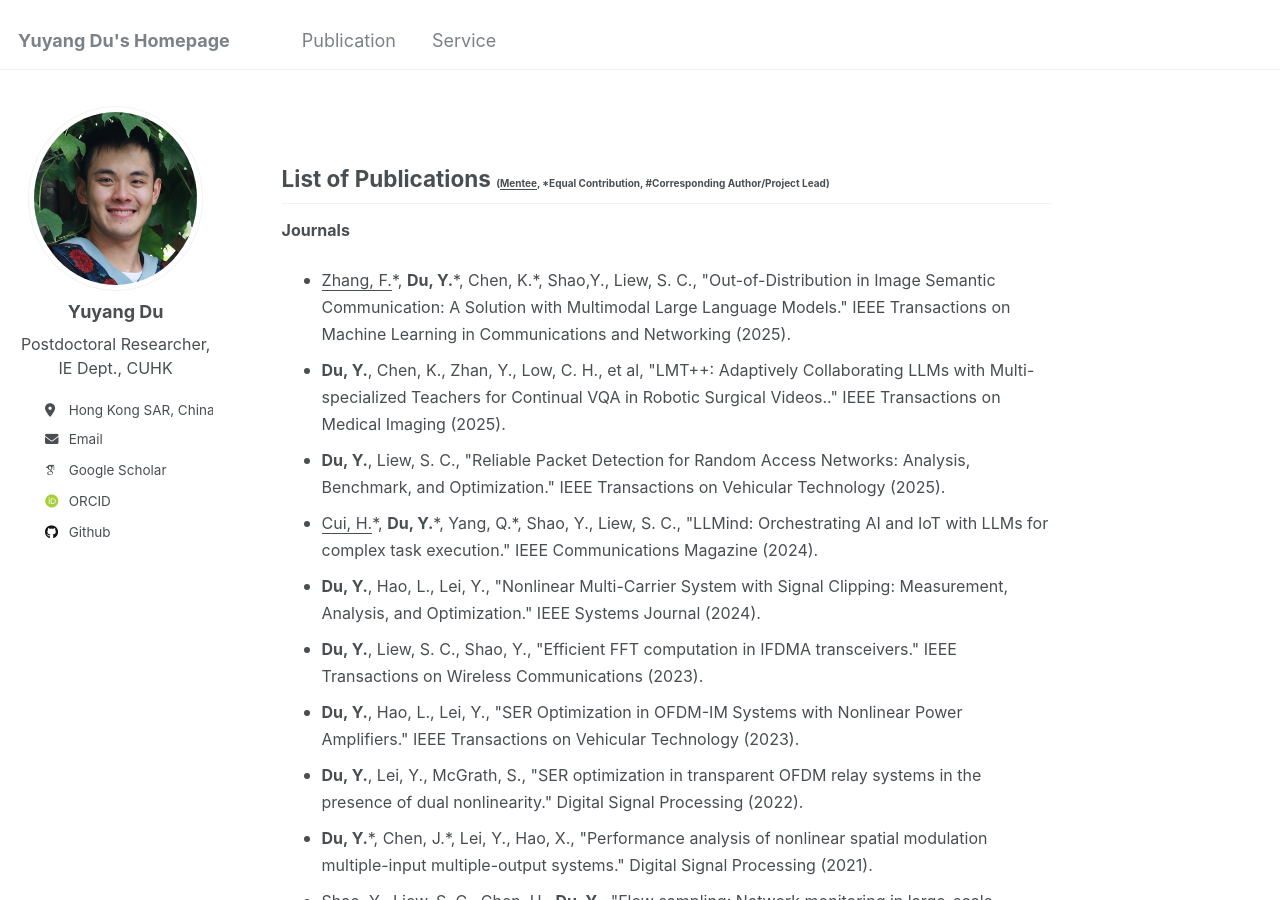
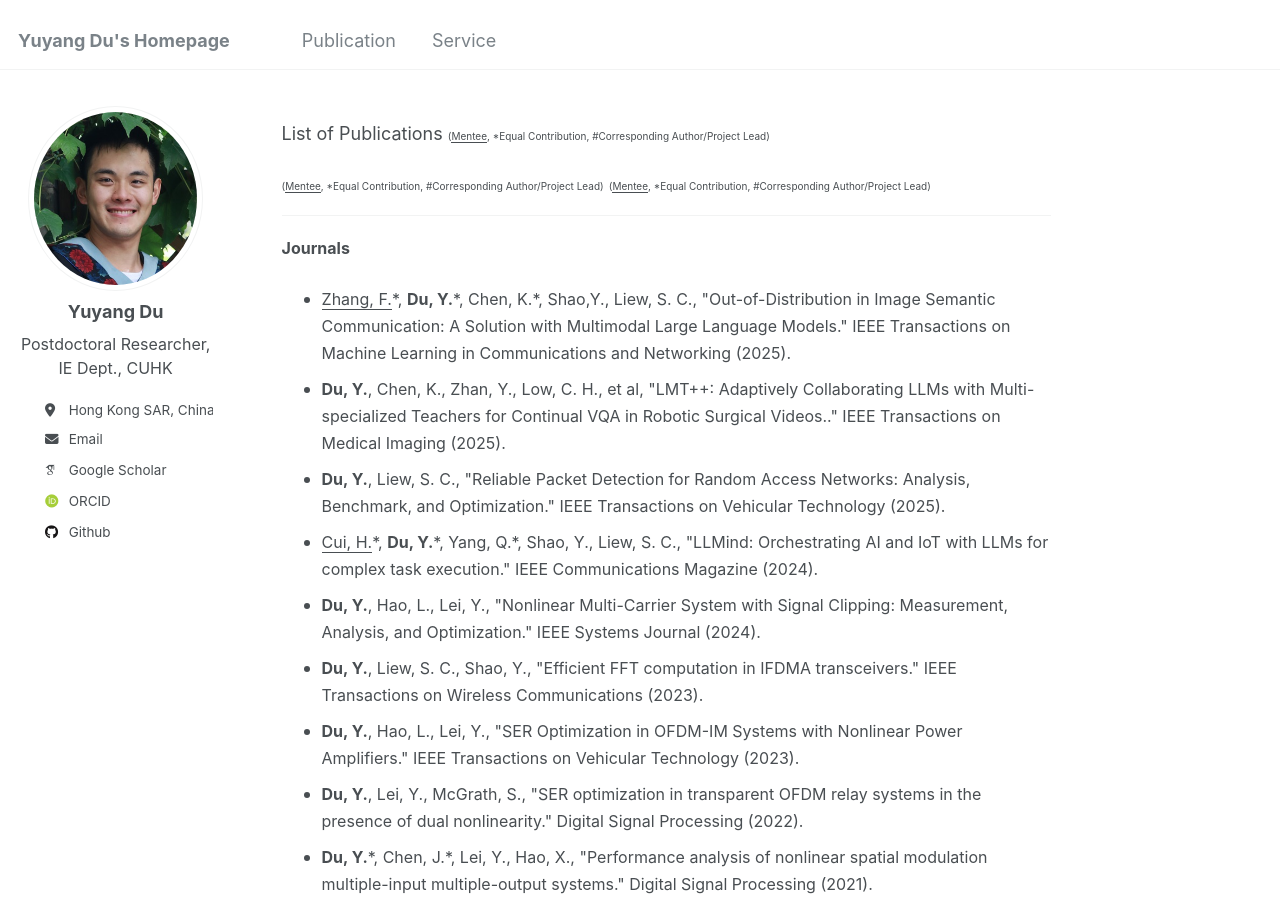
Before and after one commit to yuyangdu01/yuyangdu01.github.io, a Jekyll site: the page built from _pages/markdown.md, in a window 1280 px wide and 900 px high. Built offline with Jekyll 4.4.1, drawn with Linux system fonts in a browser that asks for light colours; some web fonts are replaced.

Commit message:
Update markdown.md

```diff
--- a/_pages/markdown.md
+++ b/_pages/markdown.md
@@ -7,6 +7,8 @@ redirect_from:
   - /markdown.html
 ---
 List of Publications <font size=3></font><font size=1>(<u>Mentee</u>, *Equal Contribution, #Corresponding Author/Project Lead)</font>
+<font size=1>(<u>Mentee</u>, *Equal Contribution, #Corresponding Author/Project Lead)</font>
+<font size=1>(<u>Mentee</u>, *Equal Contribution, #Corresponding Author/Project Lead)</font>
 ------
 **<font size=3>Journals</font>** <br>
 * <font size=3><u>Zhang, F.</u>*, <b>Du, Y.</b>*, Chen, K.*, Shao,Y., Liew, S. C., "Out-of-Distribution in Image Semantic Communication: A Solution with Multimodal Large Language Models." IEEE Transactions on Machine Learning in Communications and Networking (2025).</font>
```
